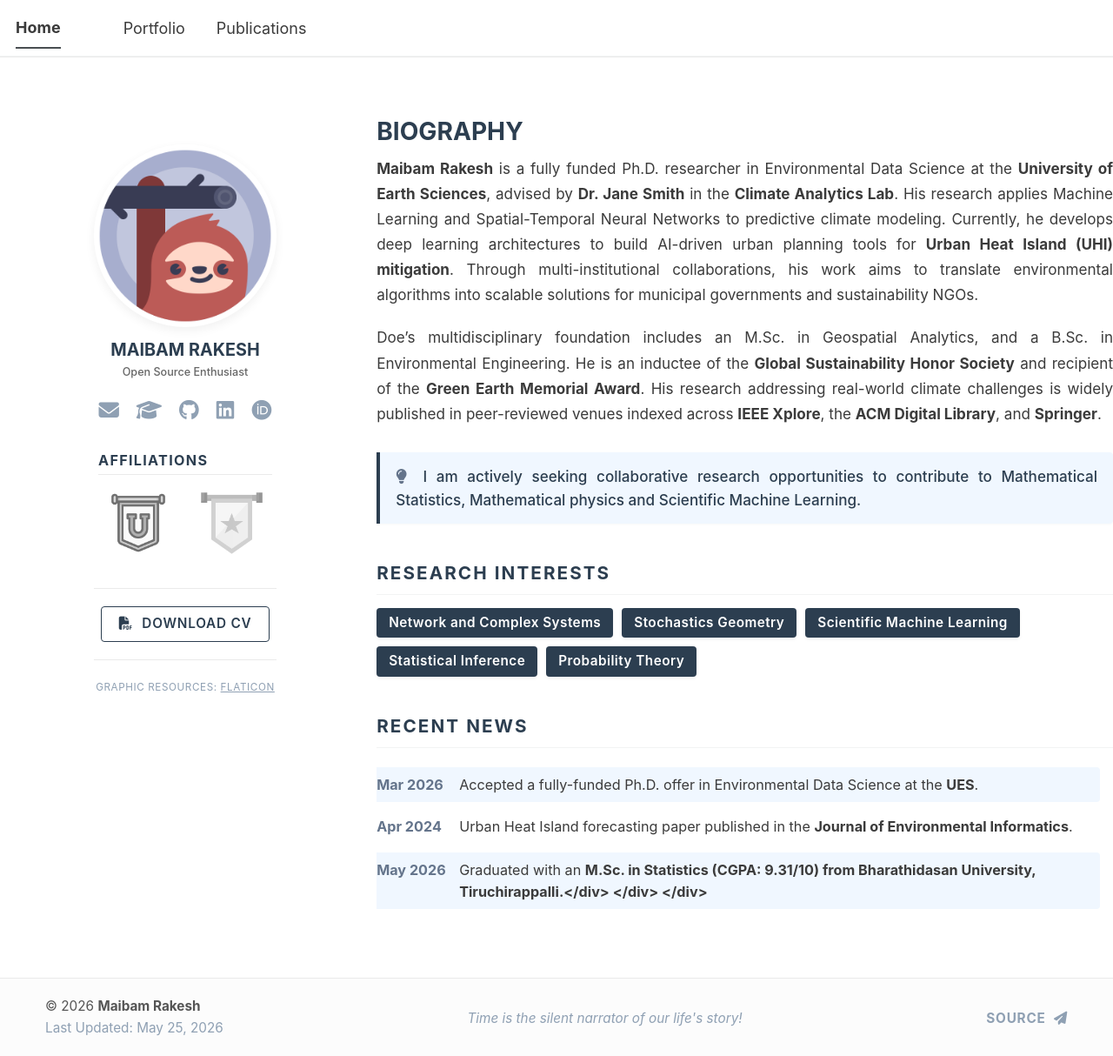
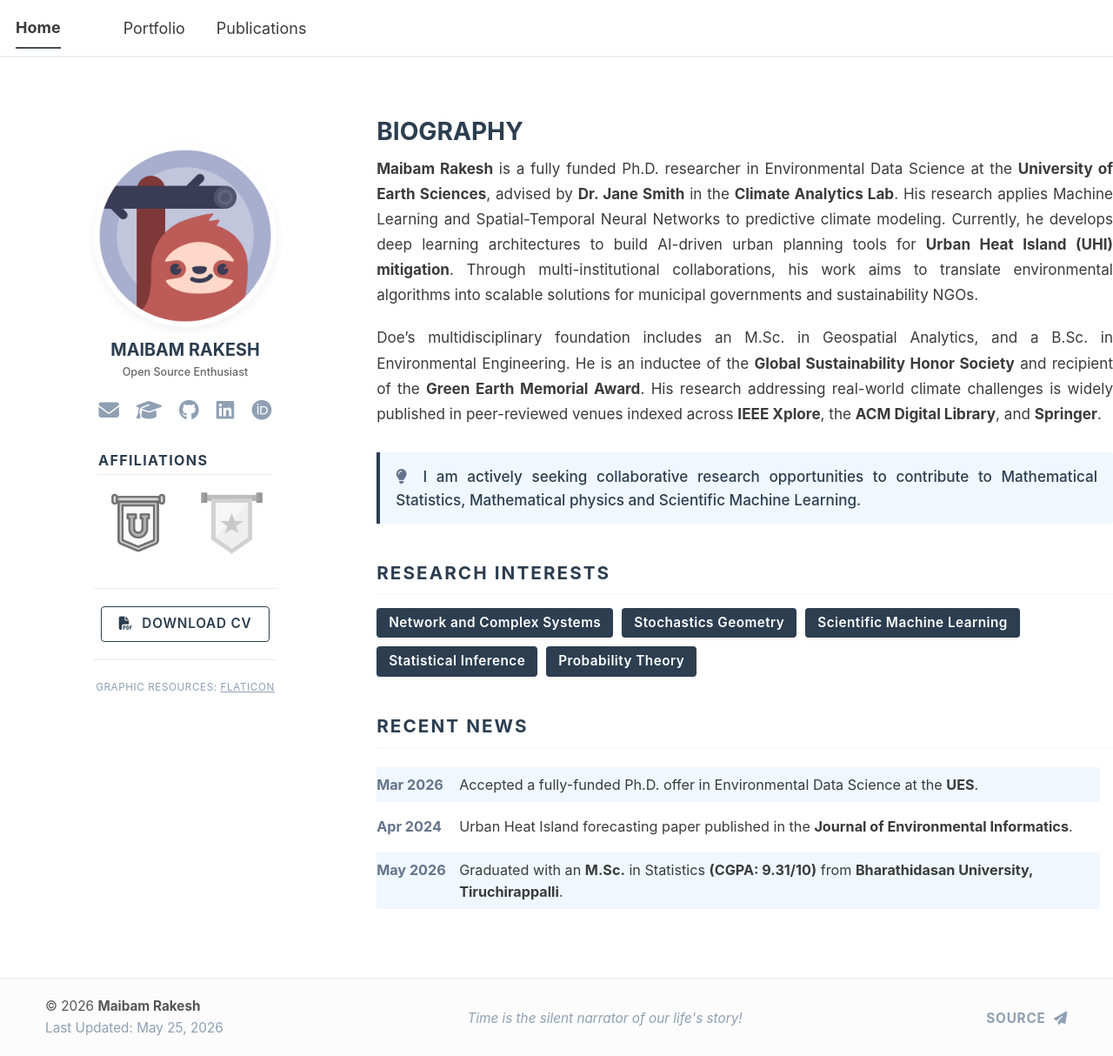
Before and after one commit to maibamrakeshsingh/maibamrakeshsingh.github.io, a Jekyll site: the page built from _pages/about.md, in a window 1280 px wide and 1214 px high. Shown: the whole window at 87% size. Built offline with Jekyll 4.4.1, drawn with Linux system fonts in a browser that asks for light colours; a script bundle is joined from its source files by our own code; library files that are not in the unit come from our copies.

Commit message:
Fix HTML tags in about.md for graduation details

```diff
--- a/_pages/about.md
+++ b/_pages/about.md
@@ -220,7 +220,7 @@ redirect_from:
 
   <div class="timeline-item milestone">
     <div class="timeline-date">May 2026</div>
-    <div class="timeline-content">Graduated with an <strong>M.Sc.<strong> in Statistics <strong>(CGPA: 9.31/10)<strong> from <strong>Bharathidasan University, Tiruchirappalli<strong>.</div>
+    <div class="timeline-content">Graduated with an <strong>M.Sc.</strong> in Statistics <strong>(CGPA: 9.31/10)</strong> from <strong>Bharathidasan University, Tiruchirappalli</strong>.</div>
   </div>
 
 </div>
```
